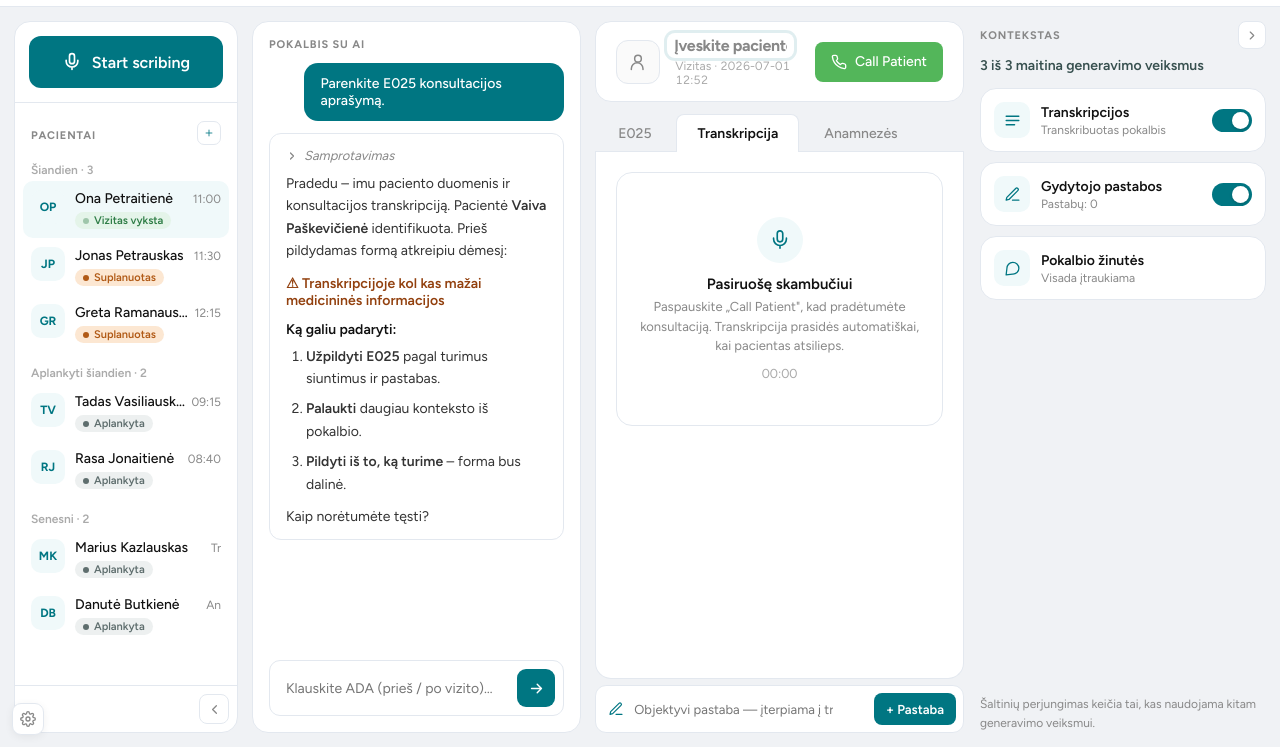
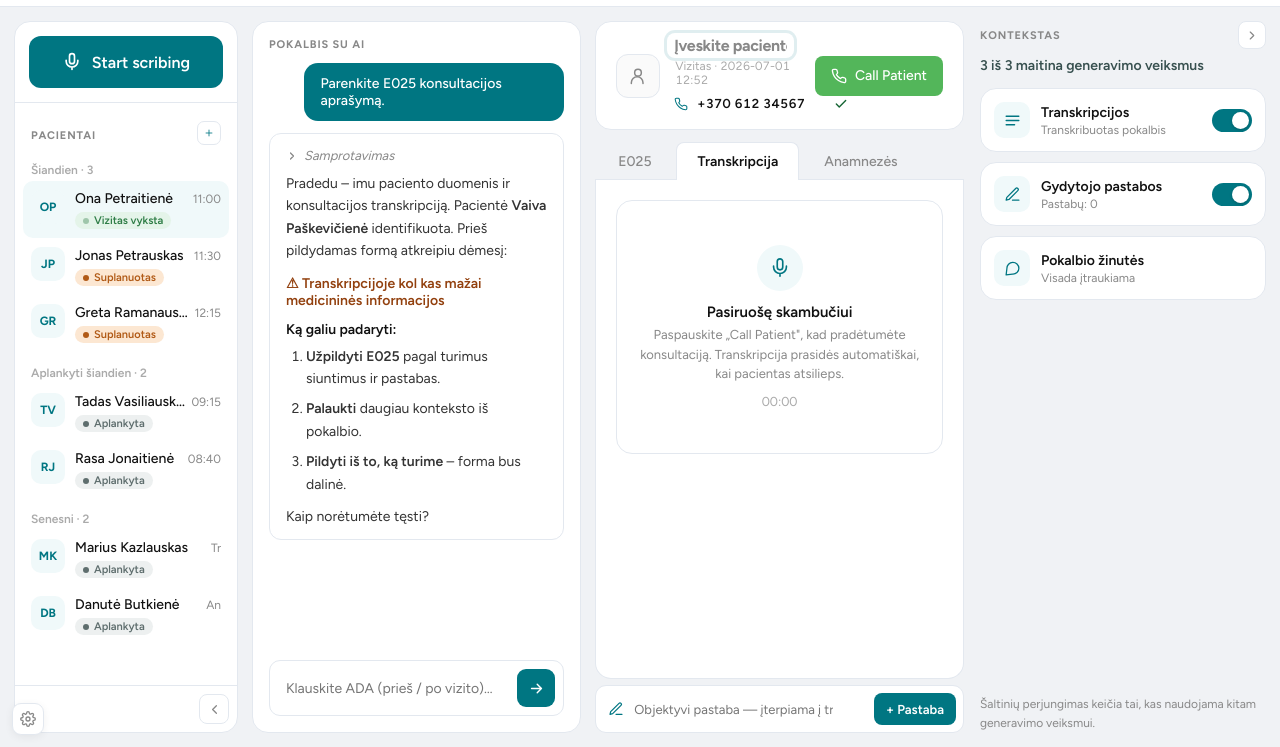
Before and after one commit to ignasnikartas-design/Med-Tech, a plain HTML site: page ListenDr.transcribing.html in a window 1280 px wide. Shown: the part 53-800 px from the top of the page. Drawn offline with Linux system fonts and the light colour scheme.

Commit message:
ListenDr: editable patient phone in header with LT-mobile validation gating Call Patient
Co-Authored-By: Claude Opus 4.8 (1M context) <noreply@anthropic.com>

```diff
--- a/ListenDr.transcribing.html
+++ b/ListenDr.transcribing.html
@@ -113,6 +113,19 @@
   @keyframes spin{to{transform:rotate(360deg)}}
   .nextchip:hover{border-color:var(--teal)!important;background:var(--teal-tint)!important;}
   .tl.new{animation:noteIn .28s ease-out;}
+  /* editable patient phone in the header — looks like text until hover/focus (matches #pname) */
+  .ph-phone{display:inline-flex;align-items:center;gap:7px;margin-top:5px;margin-left:-7px;padding:3px 7px;border-radius:8px;cursor:text;transition:background .15s,box-shadow .15s;}
+  .ph-phone:hover{background:#F3F5F8;}
+  .ph-phone:focus-within{background:#fff;box-shadow:0 0 0 3px rgba(0,118,130,.12);}
+  .ph-phone.invalid:focus-within{box-shadow:0 0 0 3px rgba(220,38,38,.14);}
+  .ph-phone .pic{color:var(--teal);display:flex;flex-shrink:0;transition:color .15s;}
+  .ph-phone.invalid .pic{color:var(--red);}
+  .ph-phone .pic svg{width:14px;height:14px;}
+  #pphone{border:none;background:transparent;outline:none;font-family:inherit;font-size:13px;font-weight:600;color:var(--ink);font-variant-numeric:tabular-nums;letter-spacing:.02em;width:132px;}
+  #pphone::placeholder{color:var(--muted2);font-weight:500;letter-spacing:.05em;}
+  .ph-tick{color:#166534;display:flex;opacity:0;transition:opacity .15s;}
+  .ph-phone.valid .ph-tick{opacity:1;}
+  .ph-tick svg{width:14px;height:14px;}
 </style>
 </head>
 <body>
@@ -174,7 +187,15 @@
     <div class="col">
       <div class="card" style="padding:14px 20px;display:flex;align-items:center;gap:14px;flex-shrink:0;margin-bottom:12px;">
         <div style="width:44px;height:44px;border-radius:12px;background:var(--field);border:1px solid var(--border);display:flex;align-items:center;justify-content:center;color:var(--muted);flex-shrink:0;"><svg width="20" height="20" viewBox="0 0 24 24" fill="none" stroke="currentColor" stroke-width="1.8" stroke-linecap="round" stroke-linejoin="round"><circle cx="12" cy="8" r="4"></circle><path d="M4 21v-1a7 7 0 0 1 14 0v1"></path></svg></div>
-        <div style="flex:1;min-width:0;"><input id="pname" type="text" autocomplete="off" placeholder="Įveskite paciento vardą" aria-label="Paciento vardas" style="width:100%;border:none;background:transparent;outline:none;font-family:inherit;font-size:16px;font-weight:700;color:var(--ink);letter-spacing:-0.02em;padding:3px 7px;margin:-3px -7px;border-radius:8px;"><div style="font-size:12px;color:var(--muted2);margin-top:4px;padding-left:1px;font-variant-numeric:tabular-nums;">Vizitas · 2026-07-01 12:52</div></div>
+        <div style="flex:1;min-width:0;">
+          <input id="pname" type="text" autocomplete="off" placeholder="Įveskite paciento vardą" aria-label="Paciento vardas" style="width:100%;border:none;background:transparent;outline:none;font-family:inherit;font-size:16px;font-weight:700;color:var(--ink);letter-spacing:-0.02em;padding:3px 7px;margin:-3px -7px;border-radius:8px;">
+          <div style="font-size:12px;color:var(--muted2);margin-top:4px;padding-left:1px;font-variant-numeric:tabular-nums;">Vizitas · 2026-07-01 12:52</div>
+          <div id="phoneWrap" class="ph-phone">
+            <span class="pic" aria-hidden="true"><svg viewBox="0 0 24 24" fill="none" stroke="currentColor" stroke-width="1.8" stroke-linecap="round" stroke-linejoin="round"><path d="M22 16.9v3a2 2 0 0 1-2.2 2 19.8 19.8 0 0 1-8.6-3.1 19.5 19.5 0 0 1-6-6 19.8 19.8 0 0 1-3.1-8.6A2 2 0 0 1 4.1 2h3a2 2 0 0 1 2 1.7c.1.9.4 1.8.7 2.7a2 2 0 0 1-.5 2.1L8.1 9.9a16 16 0 0 0 6 6l1.4-1.2a2 2 0 0 1 2.1-.5c.9.3 1.8.6 2.7.7a2 2 0 0 1 1.7 2z"></path></svg></span>
+            <input id="pphone" type="tel" inputmode="tel" autocomplete="tel" aria-label="Paciento telefono numeris" placeholder="+370 ___ _____" value="+370 612 34567">
+            <span class="ph-tick" aria-hidden="true"><svg viewBox="0 0 24 24" fill="none" stroke="currentColor" stroke-width="2.4" stroke-linecap="round" stroke-linejoin="round"><path d="M20 6 9 17l-5-5"></path></svg></span>
+          </div>
+        </div>
         <button id="callBtn" style="height:40px;padding:0 16px;background:#53B65A;border:none;border-radius:8px;color:#fff;font-size:14px;font-weight:500;display:inline-flex;align-items:center;gap:8px;cursor:pointer;"><svg width="16" height="16" viewBox="0 0 24 24" fill="none" stroke="#fff" stroke-width="2" stroke-linecap="round" stroke-linejoin="round"><path d="M22 16.9v3a2 2 0 0 1-2.2 2 19.8 19.8 0 0 1-8.6-3.1 19.5 19.5 0 0 1-6-6 19.8 19.8 0 0 1-3.1-8.6A2 2 0 0 1 4.1 2h3a2 2 0 0 1 2 1.7c.1.9.4 1.8.7 2.7a2 2 0 0 1-.5 2.1L8.1 9.9a16 16 0 0 0 6 6l1.4-1.2a2 2 0 0 1 2.1-.5c.9.3 1.8.6 2.7.7a2 2 0 0 1 1.7 2z"></path></svg> Call Patient</button>
       </div>
       <div class="tabbar">
@@ -489,6 +510,7 @@
     if(m==='end'){callBtn.style.background='var(--red)';callBtn.innerHTML='<span style="width:9px;height:9px;border-radius:50%;background:#fff;"></span> Baigti skambutį';}
     else if(m==='wait'){callBtn.style.background='#B0894F';callBtn.innerHTML='<span class="spin-s"></span> Skambinama…';}
     else{callBtn.style.background='#53B65A';callBtn.innerHTML=PHONE+' Call Patient';}
+    updateCallGate();
   }
   function scribeBtnSet(rec){ if(rec){scribeBtn.style.background='var(--red)';scribeBtn.innerHTML='<span style="width:9px;height:9px;border-radius:50%;background:#fff;flex-shrink:0;"></span> <span class="rt">Baigti įrašymą</span>';} else {scribeBtn.style.background='var(--teal)';scribeBtn.innerHTML=MIC+' <span class="rt">Start scribing</span>';} }
   function statusCard(txt,cancelable){ $('idlePrompt').style.display='none'; var rc=$('recCard'); rc.style.display='block'; rc.style.borderColor='var(--border)'; rc.innerHTML='<div style="display:flex;align-items:center;gap:10px;"><span class="spin-t"></span><div style="font-size:14px;font-weight:600;color:var(--ink-s);flex:1;">'+txt+'</div>'+(cancelable?'<button id="cancelCallBtn" class="tctl">Atšaukti</button>':'')+'</div>'; var cb=$('cancelCallBtn'); if(cb) cb.onclick=cancelCall; }
@@ -517,6 +539,7 @@
   function clearCallTimers(){ if(callTimer1){clearTimeout(callTimer1);callTimer1=null;} if(callTimer2){clearTimeout(callTimer2);callTimer2=null;} }
   function startCall(){
     if(callState!=='ready'&&callState!=='ended')return;
+    if(!phoneValid)return;  // need a valid patient phone number to place the call
     resetForNewCall(); callState='connecting'; selectDoc(false); callBtnSet('wait');
     statusCard('Jungiamasi…', true);
     if(sim.fail){ sim.fail=false; callTimer1=setTimeout(function(){ if(callState!=='connecting')return; callFailed('Nepavyko prisijungti','Ryšio klaida. Patikrinkite tinklą ir bandykite dar kartą.'); },1400); return; }
@@ -571,6 +594,25 @@
     var rb=$('retryFinalBtn'); if(rb) rb.onclick=function(){ finalizeTranscript(); };
   }
   callBtn.onclick=function(){ if(callState==='ready'||callState==='ended') startCall(); else if(callState==='connected') endCall(); else if(callState==='connecting'||callState==='ringing') cancelCall(); };
+
+  // ---- editable patient phone in header; gates Call Patient on a valid LT mobile ----
+  var pphone=$('pphone'), phoneWrap=$('phoneWrap'), phoneValid=false;
+  function normPhone(raw){ var d=(raw||'').replace(/\D/g,''); if(d.indexOf('00370')===0)d=d.slice(5); else if(d.indexOf('370')===0)d=d.slice(3); else if(d.charAt(0)==='8')d=d.slice(1); return d.slice(0,8); }
+  function fmtPhone(n){ if(!n.length)return ''; var o='+370 '+n.slice(0,3); if(n.length>3)o+=' '+n.slice(3,8); return o; }
+  function updateCallGate(){
+    if(callState==='ready'||callState==='ended'){ callBtn.disabled=!phoneValid; callBtn.style.opacity=phoneValid?'1':'.5'; callBtn.style.cursor=phoneValid?'pointer':'not-allowed'; }
+    else { callBtn.disabled=false; callBtn.style.opacity='1'; callBtn.style.cursor='pointer'; }
+  }
+  function refreshPhone(){
+    var n=normPhone(pphone.value); pphone.value=fmtPhone(n);
+    try{ pphone.setSelectionRange(pphone.value.length,pphone.value.length); }catch(e){}
+    var empty=!n.length; phoneValid=(n.length===8 && n.charAt(0)==='6');
+    phoneWrap.classList.toggle('invalid', !empty && !phoneValid);
+    phoneWrap.classList.toggle('valid', phoneValid);
+    phoneWrap.title = phoneValid ? 'Numeris teisingas' : (empty ? 'Įveskite telefono numerį' : 'Neteisingas numeris — +370 6XX XXXXX');
+    updateCallGate();
+  }
+  if(pphone){ pphone.addEventListener('input',refreshPhone); phoneWrap.addEventListener('click',function(e){ if(e.target!==pphone) pphone.focus(); }); refreshPhone(); }
   scribeBtn.onclick=function(){ if(callState==='connected') endCall(); else if(callState==='ready'||callState==='ended') connected(); };
 
   function panelOverlay(html){
```
